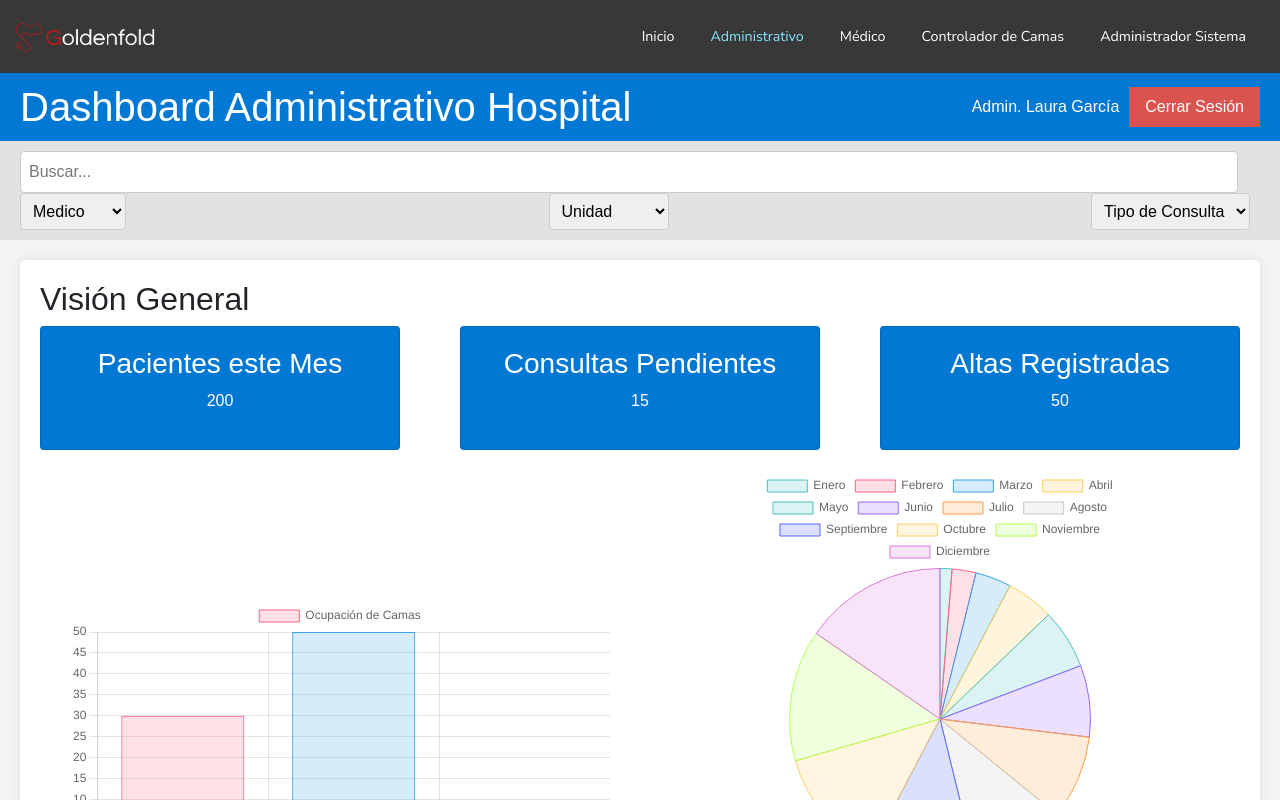
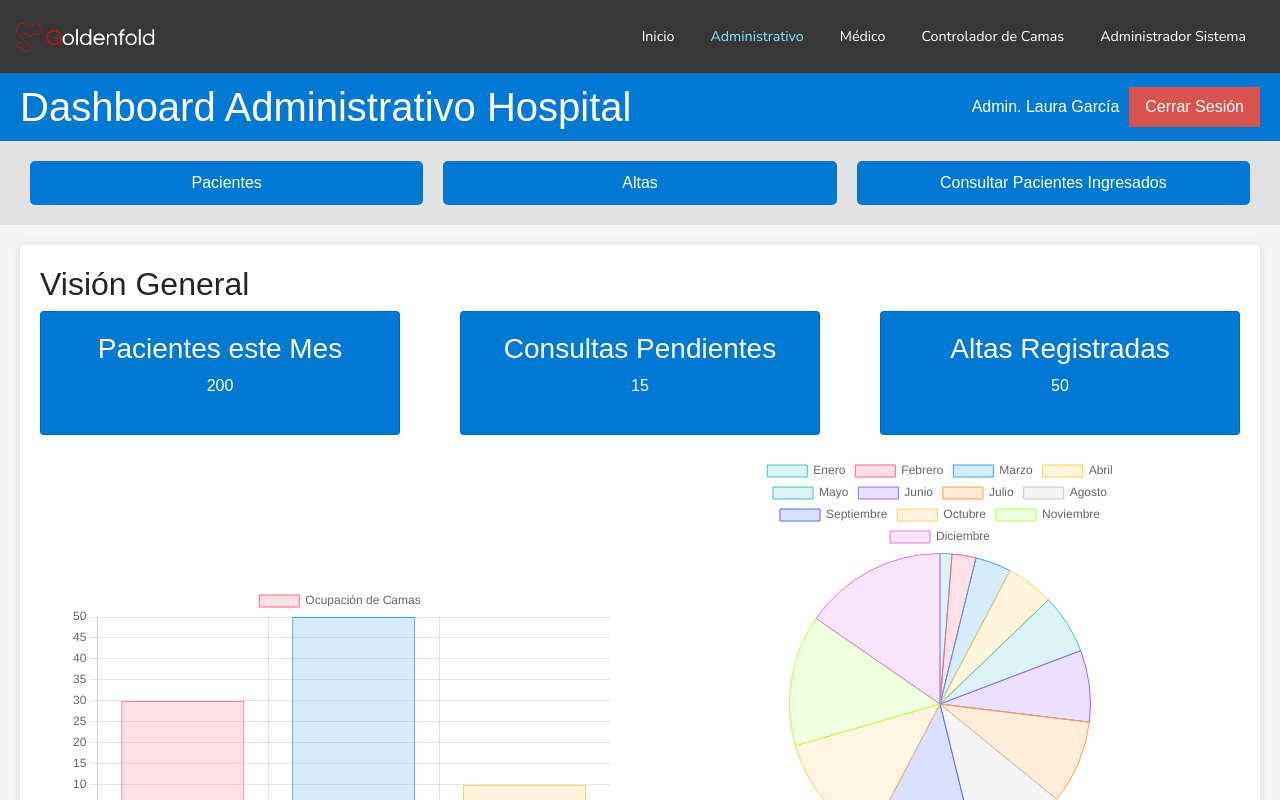
Before and after one commit to NitaProjects/Goldenfold, an Angular app in the folder client/: page /administrativo-dashboard in a window 1280 px wide. Shown: the top 800 px of the page. Built offline with nearby package versions, Linux system fonts and the light colour scheme.

Commit message:
barra roles

```diff
--- a/client/src/app/administrativo/administrativo-dashboard/administrativo-dashboard.component.css
+++ b/client/src/app/administrativo/administrativo-dashboard/administrativo-dashboard.component.css
@@ -1,3 +1,4 @@
+/* General Styles */
 .dashboard-container {
   font-family: Arial, sans-serif;
   margin: 0;
@@ -38,22 +39,40 @@
 .navbar {
   padding: 10px 20px;
   background-color: #e2e2e2;
+  display: flex;
+  justify-content: space-between;
 }
 
-.search-bar {
-  width: calc(100% - 22px);
-  padding: 8px;
-  border: 1px solid #ccc;
-  border-radius: 4px;
+.navbar ul {
+  list-style: none;
+  display: flex;
+  width: 100%;
+  justify-content: space-between;
+  padding: 0;
+  margin: 0;
 }
 
-.filter {
-  margin-right: 10px;
-  padding: 8px;
-  border: 1px solid #ccc;
-  border-radius: 4px;
+.navbar li {
+  flex: 1;
 }
 
+.nav-link {
+  display: block;
+  background-color: #0078d4;
+  color: white;
+  text-align: center;
+  padding: 10px 0;
+  margin: 10px;
+  border-radius: 5px;
+  text-decoration: none;
+  transition: background-color 0.3s;
+}
+
+.nav-link:hover {
+  background-color: #0056a4;
+}
+
+/* Content Styles */
 .content {
   padding: 20px;
 }
--- a/client/src/app/administrativo/administrativo-dashboard/administrativo-dashboard.component.html
+++ b/client/src/app/administrativo/administrativo-dashboard/administrativo-dashboard.component.html
@@ -10,22 +10,12 @@
   </header>
 
   <nav class="navbar">
-    <input type="text" class="search-bar" placeholder="Buscar...">
-    <select class="filter" name="medico">
-      <option value="">Medico</option>
-      <option value="dr-smith">Dr. Smith</option>
-      <option value="dr-jones">Dr. Jones</option>
-    </select>
-    <select class="filter" name="unidad">
-      <option value="">Unidad</option>
-      <option value="cardiology">Cardiología</option>
-      <option value="neurology">Neurología</option>
-    </select>
-    <select class="filter" name="tipo-consulta">
-      <option value="">Tipo de Consulta</option>
-      <option value="general">General</option>
-      <option value="specialist">Especialista</option>
-    </select>
+    <ul>
+      <li><a routerLink="/administrativo/pacientes" class="nav-link">Pacientes</a></li>
+      <li><a routerLink="/administrativo/altas" class="nav-link">Altas</a></li>
+      <li><a routerLink="/administrativo/consultar-ingresados" class="nav-link">Consultar Pacientes Ingresados</a></li>
+      <!-- Añade más enlaces según sea necesario -->
+    </ul>
   </nav>
 
   <div class="content">
--- a/client/src/app/controlador-camas/controlador-camas-dashboard/controlador-camas-dashboard.component.css
+++ b/client/src/app/controlador-camas/controlador-camas-dashboard/controlador-camas-dashboard.component.css
@@ -38,21 +38,39 @@
 .navbar {
   padding: 10px 20px;
   background-color: #e2e2e2;
+  display: flex;
+  justify-content: space-between;
 }
 
-.search-bar {
-  width: calc(100% - 22px);
-  padding: 8px;
-  border: 1px solid #ccc;
-  border-radius: 4px;
+.navbar ul {
+  list-style: none;
+  display: flex;
+  width: 100%;
+  justify-content: space-between;
+  padding: 0;
+  margin: 0;
 }
 
-.filter {
-  margin-right: 10px;
-  padding: 8px;
-  border: 1px solid #ccc;
-  border-radius: 4px;
+.navbar li {
+  flex: 1;
 }
+
+.nav-link {
+  display: block;
+  background-color: #0078d4;
+  color: white;
+  text-align: center;
+  padding: 10px 0;
+  margin: 10px;
+  border-radius: 5px;
+  text-decoration: none;
+  transition: background-color 0.3s;
+}
+
+.nav-link:hover {
+  background-color: #0056a4;
+}
+
 
 .content {
   padding: 20px;
--- a/client/src/app/controlador-camas/controlador-camas-dashboard/controlador-camas-dashboard.component.html
+++ b/client/src/app/controlador-camas/controlador-camas-dashboard/controlador-camas-dashboard.component.html
@@ -10,18 +10,12 @@
   </header>
 
   <nav class="navbar">
-    <input type="text" class="search-bar" placeholder="Buscar cama...">
-    <select class="filter" id="filter-tipo-cama" (change)="filterCamas()">
-      <option value="">Tipo de Cama</option>
-      <option value="general">General</option>
-      <option value="uci">UCI</option>
-      <option value="postoperatorio">Postoperatorio</option>
-    </select>
-    <select class="filter" id="filter-estado-cama" (change)="filterCamas()">
-      <option value="">Estado</option>
-      <option value="disponible">Disponible</option>
-      <option value="ocupada">Ocupada</option>
-    </select>
+    <ul>
+      <li><a routerLink="/administrativo/pacientes" class="nav-link">Pacientes</a></li>
+      <li><a routerLink="/administrativo/altas" class="nav-link">Altas</a></li>
+      <li><a routerLink="/administrativo/consultar-ingresados" class="nav-link">Consultar Pacientes Ingresados</a></li>
+      <!-- Añade más enlaces según sea necesario -->
+    </ul>
   </nav>
 
   <div class="content">
```
